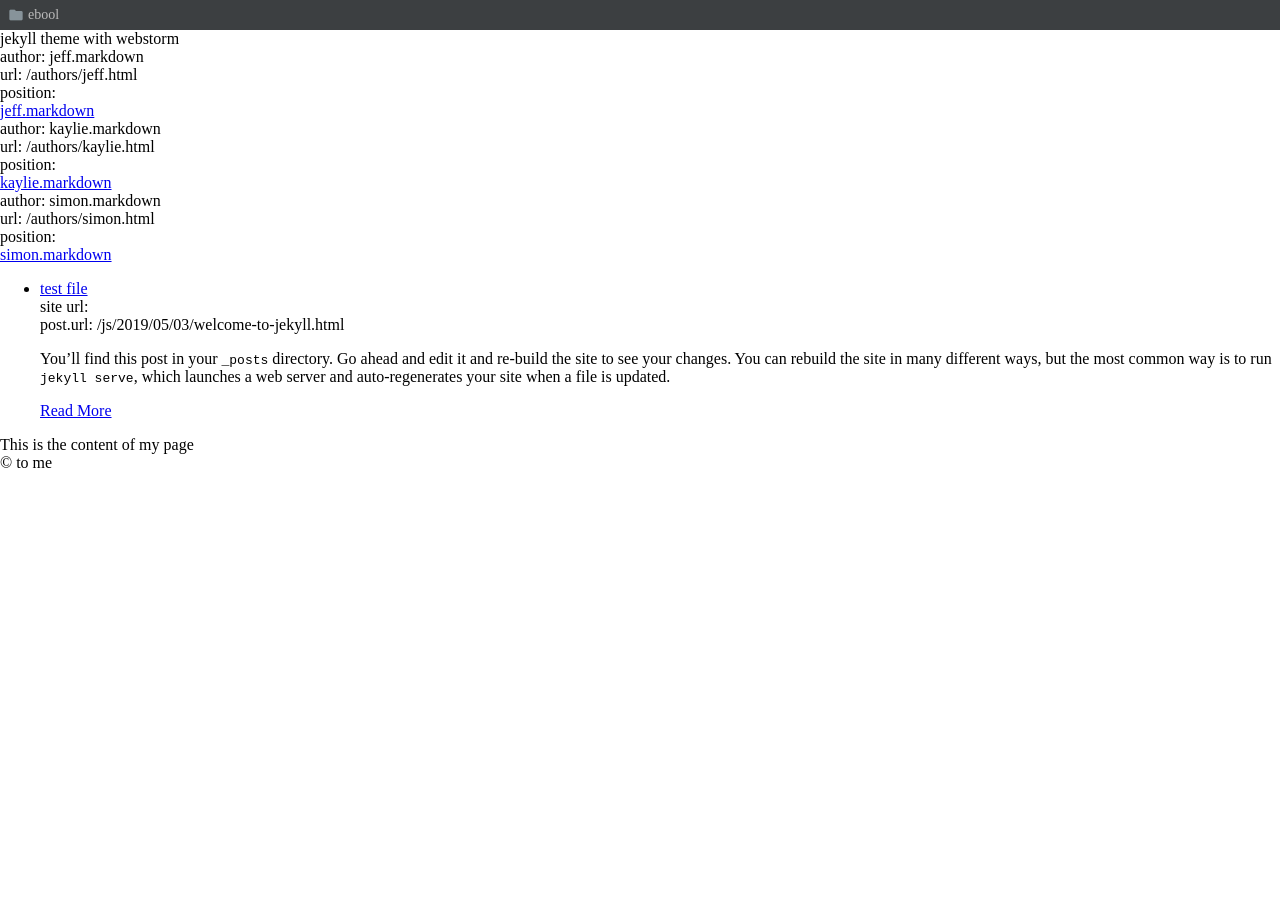
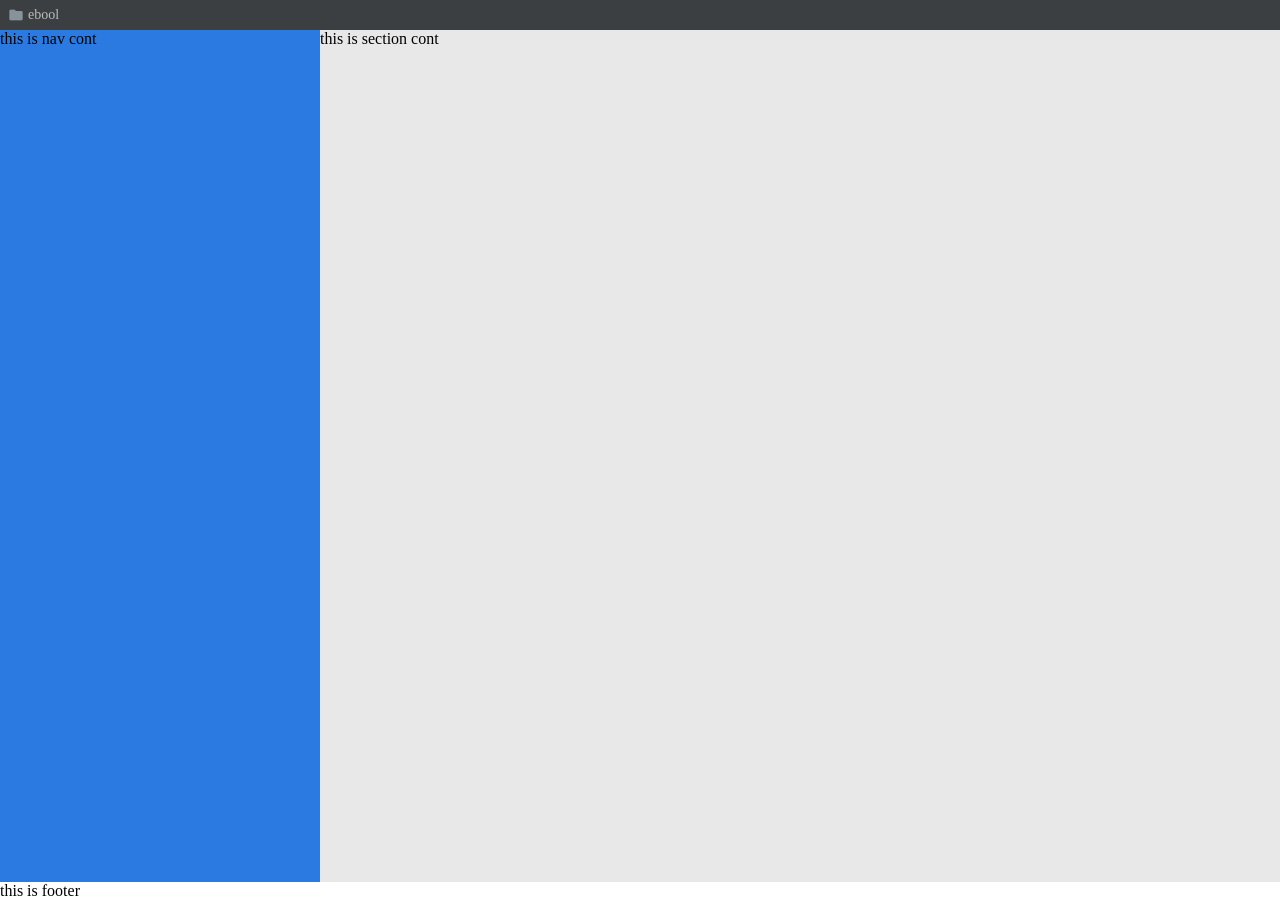
Before and after one commit to ebool/ebool.github.io-pre, a Jekyll site: the page built from index.md, in a window 1280 px wide. Built offline with Jekyll 4.4.1, drawn with Linux system fonts in a browser that asks for light colours.

Commit message:
레이아웃 설정

```diff
--- a/_layouts/home.html
+++ b/_layouts/home.html
@@ -4,35 +4,19 @@
   {% include head.html %}
 </head>
 <body>
-  {% include toolbar.html %}
-  <div>
-    {{site.title}}
+  <header>
+    {% include toolbar.html %}
+  </header>
+  <div class="home-body">
+    <nav class="nav-cont">
+      this is nav cont
+    </nav>
+    <section class="section-cont">
+      this is section cont
+    </section>
   </div>
-  <div>
-    {% for author in site.authors %}
-      <div>author: {{author.name}}</div>
-      <div>url: {{author.url}}</div>
-      <div>position: {{author.position}}</div>
-      <a class="zoombtn" href="{{ site.baseurl }}{{ author.url }}">{{ author.name }}</a>
-    {% endfor %}
-
-    {% for post in site.posts %}
-    <ul>
-      <li class="wow fadeInLeft" data-wow-duration="1.5s">
-        <a class="zoombtn" href="{{ site.baseurl }}{{ post.url }}">{{ post.title }}</a>
-        <div>site url: {{site.baseurl}}</div>
-        <div>post.url: {{post.url}}</div>
-        <p>{{ post.excerpt }}</p>
-        <a href="{{ site.baseurl }}{{ post.url }}" class="btn zoombtn">Read More</a>
-      </li>
-    </ul>
-    {% endfor %}
-  </div>
-<section>
-  This is the content of my page
-</section>
 <footer>
-  &copy; to me
+  this is footer
 </footer>
 </body>
 </html>
--- /dev/null
+++ b/_sass/home.scss
@@ -0,0 +1,14 @@
+.home-body {
+  flex: 1;
+  display: flex;
+  align-items: stretch;
+
+  nav {
+    background-color: #2a7ae2;
+    width: 25%;
+  }
+  section {
+    flex: 1;
+    background-color: #e8e8e8;
+  }
+}
--- a/_sass/reset.scss
+++ b/_sass/reset.scss
@@ -1,3 +1,11 @@
+html {
+  height: 100%;
+}
 body {
   margin: 0;
+  height: 100%;
 }
+
+body {
+  @include flexCol(center, stretch);
+}
--- a/_sass/variables.scss
+++ b/_sass/variables.scss
@@ -4,6 +4,7 @@
 $win-bg: #3c3f41;
 $font-color: #bbbbbb;
 $font-size: 14px;
+$border-color: #4b4b4b;
 
 // flex
 
--- a/assets/css/main.scss
+++ b/assets/css/main.scss
@@ -6,5 +6,6 @@ sitemap: false
 @import "variables";
 @import "space";
 @import "global";
+@import "reset";
 @import "toolbar";
-@import "reset";
+@import "home";
```
